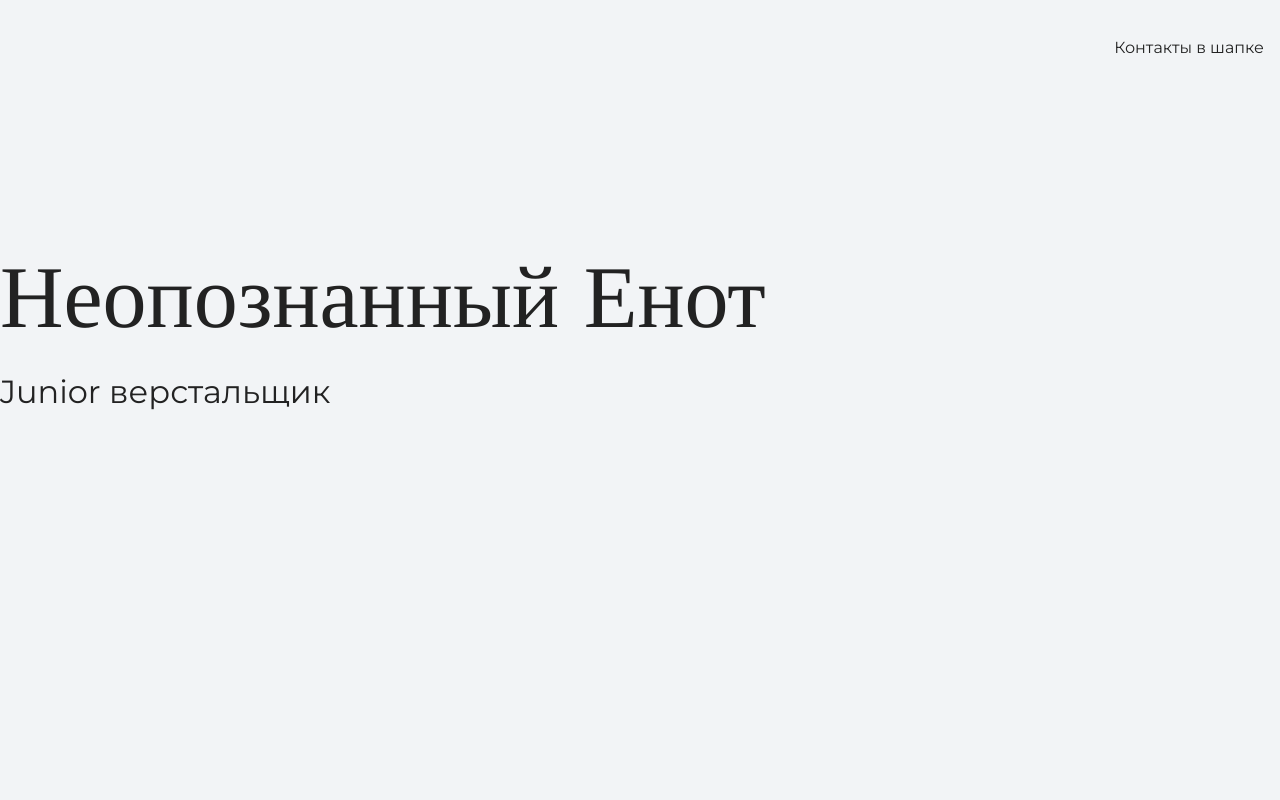
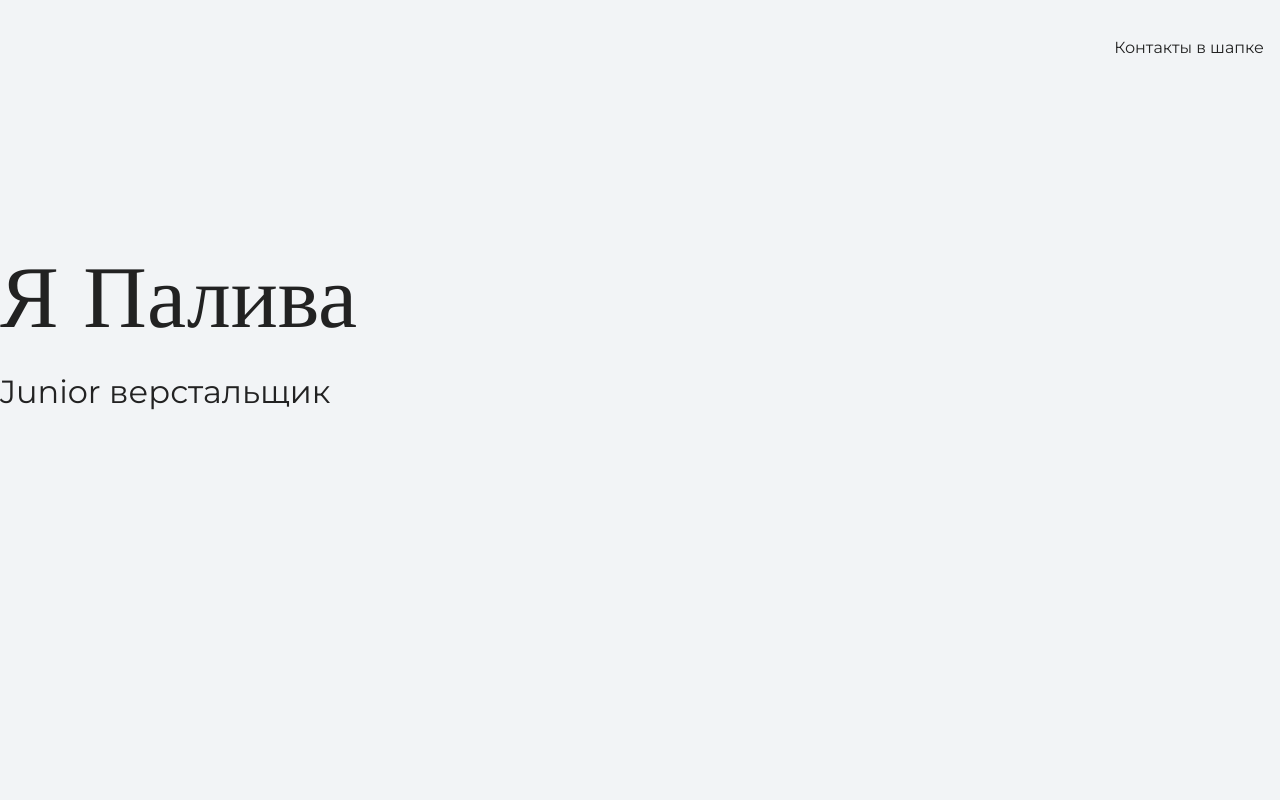
Before and after one commit to Paliva5/New-, a plain HTML site: page index.html in a window 1280 px wide. Shown: the top 800 px of the page. Drawn offline with nearby package versions, Linux system fonts and the light colour scheme.

Commit message:
Поменял Текст на главной

```diff
--- a/index.html
+++ b/index.html
@@ -13,7 +13,7 @@
       </header>
 
       <section class="hero-image">
-        <h1 class="heading">Неопознанный Енот</h1>
+        <h1 class="heading">Я Палива</h1>
         <p>Junior верстальщик</p>
       </section>
 
```
